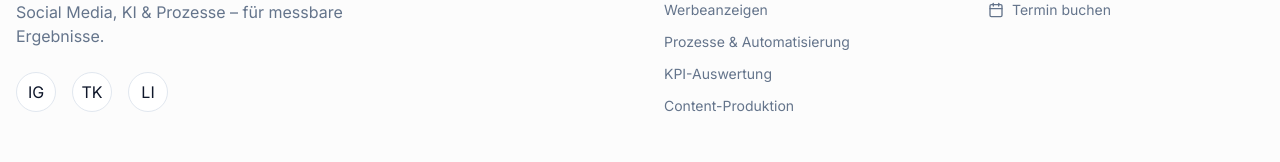
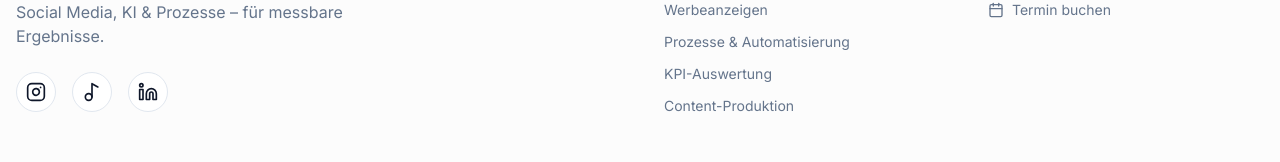
Before and after one commit to dercryptomuslim/na4mc, a Next.js app: page / in a window 1280 px wide. Shown: the part 5898-6060 px from the top of the page. Built offline with nearby package versions, Linux system fonts and the light colour scheme.

Commit message:
feat: Add social media links to footer

```diff
--- a/components/sections/Footer.tsx
+++ b/components/sections/Footer.tsx
@@ -1,4 +1,5 @@
-import { Mail, Calendar } from "lucide-react";
+import { Mail, Calendar, Instagram, Linkedin, Music2 } from "lucide-react";
+import Link from "next/link";
 
 export function Footer() {
   return (
@@ -12,10 +13,33 @@ export function Footer() {
               Social Media, KI & Prozesse – für messbare Ergebnisse.
             </p>
             <div className="flex gap-4">
-              {/* Social Icons Placeholder */}
-              <div className="w-10 h-10 bg-background rounded-full flex items-center justify-center border border-border">IG</div>
-              <div className="w-10 h-10 bg-background rounded-full flex items-center justify-center border border-border">TK</div>
-              <div className="w-10 h-10 bg-background rounded-full flex items-center justify-center border border-border">LI</div>
+              <Link
+                href="https://www.instagram.com/dercryptomuslim"
+                target="_blank"
+                rel="noopener noreferrer"
+                className="w-10 h-10 bg-background rounded-full flex items-center justify-center border border-border hover:bg-orange-50 hover:border-orange-200 hover:text-orange-600 transition-colors"
+                aria-label="Instagram"
+              >
+                <Instagram className="w-5 h-5" />
+              </Link>
+              <Link
+                href="https://www.tiktok.com/@dercryptomuslim"
+                target="_blank"
+                rel="noopener noreferrer"
+                className="w-10 h-10 bg-background rounded-full flex items-center justify-center border border-border hover:bg-orange-50 hover:border-orange-200 hover:text-orange-600 transition-colors"
+                aria-label="TikTok"
+              >
+                <Music2 className="w-5 h-5" />
+              </Link>
+              <Link
+                href="https://www.linkedin.com/in/mustafa-ali-10b83a182"
+                target="_blank"
+                rel="noopener noreferrer"
+                className="w-10 h-10 bg-background rounded-full flex items-center justify-center border border-border hover:bg-orange-50 hover:border-orange-200 hover:text-orange-600 transition-colors"
+                aria-label="LinkedIn"
+              >
+                <Linkedin className="w-5 h-5" />
+              </Link>
             </div>
           </div>
 
```
